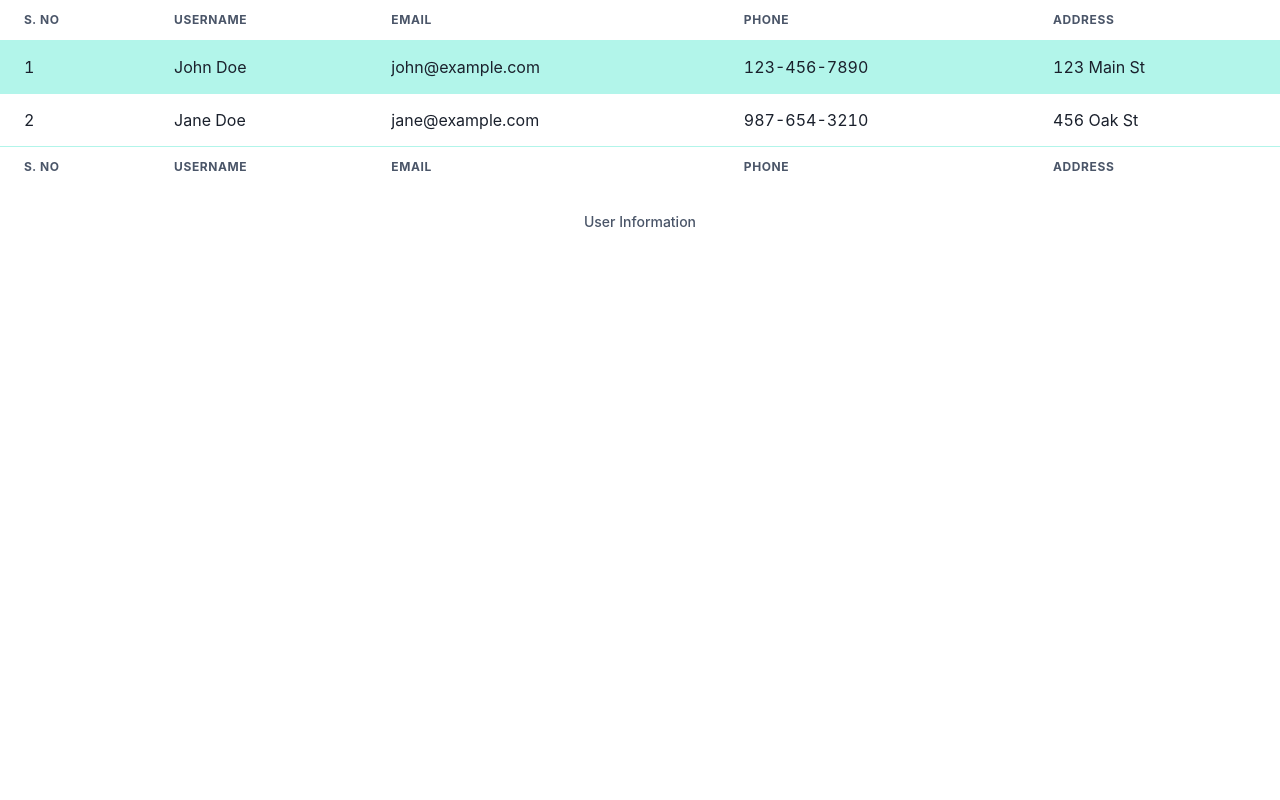
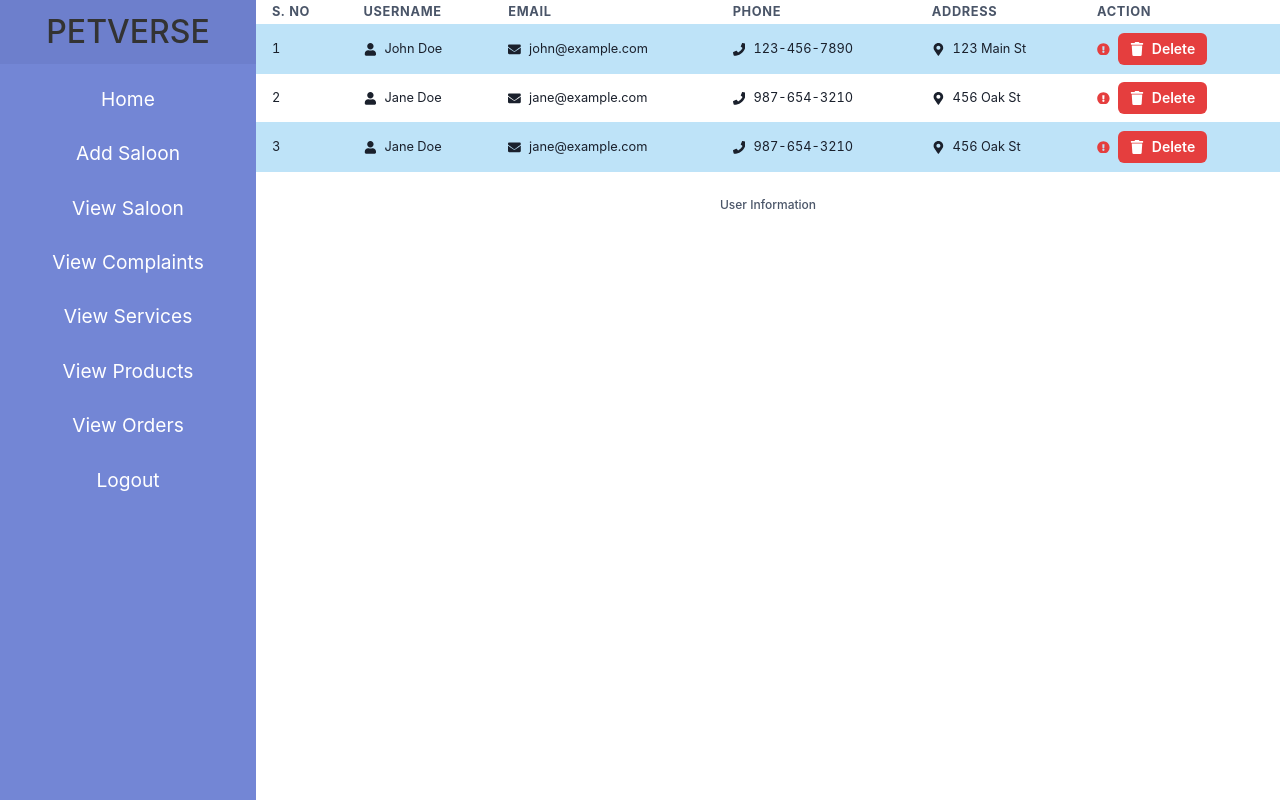
Before and after one commit to sathwik0003/Petverse_3, a React (Vite) app in the folder client/: page /hi in a window 1280 px wide. Built offline with nearby package versions, Linux system fonts and the light colour scheme.

Commit message:
commited

```diff
--- a/client/src/pages/TableofUsers.jsx
+++ b/client/src/pages/TableofUsers.jsx
@@ -9,53 +9,71 @@ import {
     TableCaption,
     TableContainer,
     ChakraProvider,
-  Tfoot
+    Tfoot,
+    Button,
+    Icon,
 } from '@chakra-ui/react';
+import { FaExclamationCircle, FaTrash, FaUser, FaEnvelope, FaPhone, FaMapMarkerAlt } from 'react-icons/fa';
+import SidebarAdmin from '../componants/Admin/SideBarAdmin';
+
 
 const TableofUsers = () => {
     const users = [
         { id: 1, username: 'John Doe', email: 'john@example.com', phone: '123-456-7890', address: '123 Main St' },
         { id: 2, username: 'Jane Doe', email: 'jane@example.com', phone: '987-654-3210', address: '456 Oak St' },
-    // Add more user data as needed
+        { id: 3, username: 'Jane Doe', email: 'jane@example.com', phone: '987-654-3210', address: '456 Oak St' },
     ];
 
     return (
-    <ChakraProvider>
-      <TableContainer>
-        <Table variant='striped' colorScheme='teal'>
+        <div>
+            <SidebarAdmin />
+            <ChakraProvider >
+                <TableContainer overflowX="auto" marginLeft ="20vw">
+                    <Table variant="striped" colorScheme="blue" size="sm">
                         <TableCaption>User Information</TableCaption>
                         <Thead>
-            <Tr>
-              <Th>S. No</Th>
-              <Th>Username</Th>
-              <Th>Email</Th>
-              <Th>Phone</Th>
-              <Th>Address</Th>
+                            <Tr >
+                                <Th fontSize="1vw">S. No</Th>
+                                <Th fontSize="1vw">Username</Th>
+                                <Th fontSize="1vw">Email</Th>
+                                <Th fontSize="1vw">Phone</Th>
+                                <Th fontSize="1vw">Address</Th>
+                                <Th fontSize="1vw">Action</Th>
                             </Tr>
                         </Thead>
                         <Tbody>
                             {users.map((user, index) => (
-              <Tr key={user.id}>
-                <Td>{index + 1}</Td>
-                <Td>{user.username}</Td>
-                <Td>{user.email}</Td>
-                <Td>{user.phone}</Td>
-                <Td>{user.address}</Td>
+                                <Tr key={user.id} >
+                                    <Td fontSize="1vw">{index + 1}</Td>
+                                    <Td fontSize="1vw">
+                                        <Icon as={FaUser} mr="2" />
+                                        {user.username}
+                                    </Td>
+                                    <Td fontSize="1vw">
+                                        <Icon as={FaEnvelope} mr="2" />
+                                        {user.email}
+                                    </Td>
+                                    <Td fontSize="1vw">
+                                        <Icon as={FaPhone} mr="2" />
+                                        {user.phone}
+                                    </Td>
+                                    <Td fontSize="1vw">
+                                        <Icon as={FaMapMarkerAlt} mr="2" />
+                                        {user.address}
+                                    </Td>
+                                    <Td fontSize="1vw">
+                                        <Icon as={FaExclamationCircle} color="red.500" mr="2" />
+                                        <Button colorScheme="red" size="sm" leftIcon={<FaTrash />}>
+                                            Delete
+                                        </Button>
+                                    </Td>
                                 </Tr>
                             ))}
                         </Tbody>
-          <Tfoot>
-            <Tr>
-              <Th>S. No</Th>
-              <Th>Username</Th>
-              <Th>Email</Th>
-              <Th>Phone</Th>
-              <Th>Address</Th>
-            </Tr>
-          </Tfoot>
                     </Table>
                 </TableContainer>
             </ChakraProvider>
+        </div>
     );
 };
 
```
Lines whose indentation alone changed are shown as unchanged.
